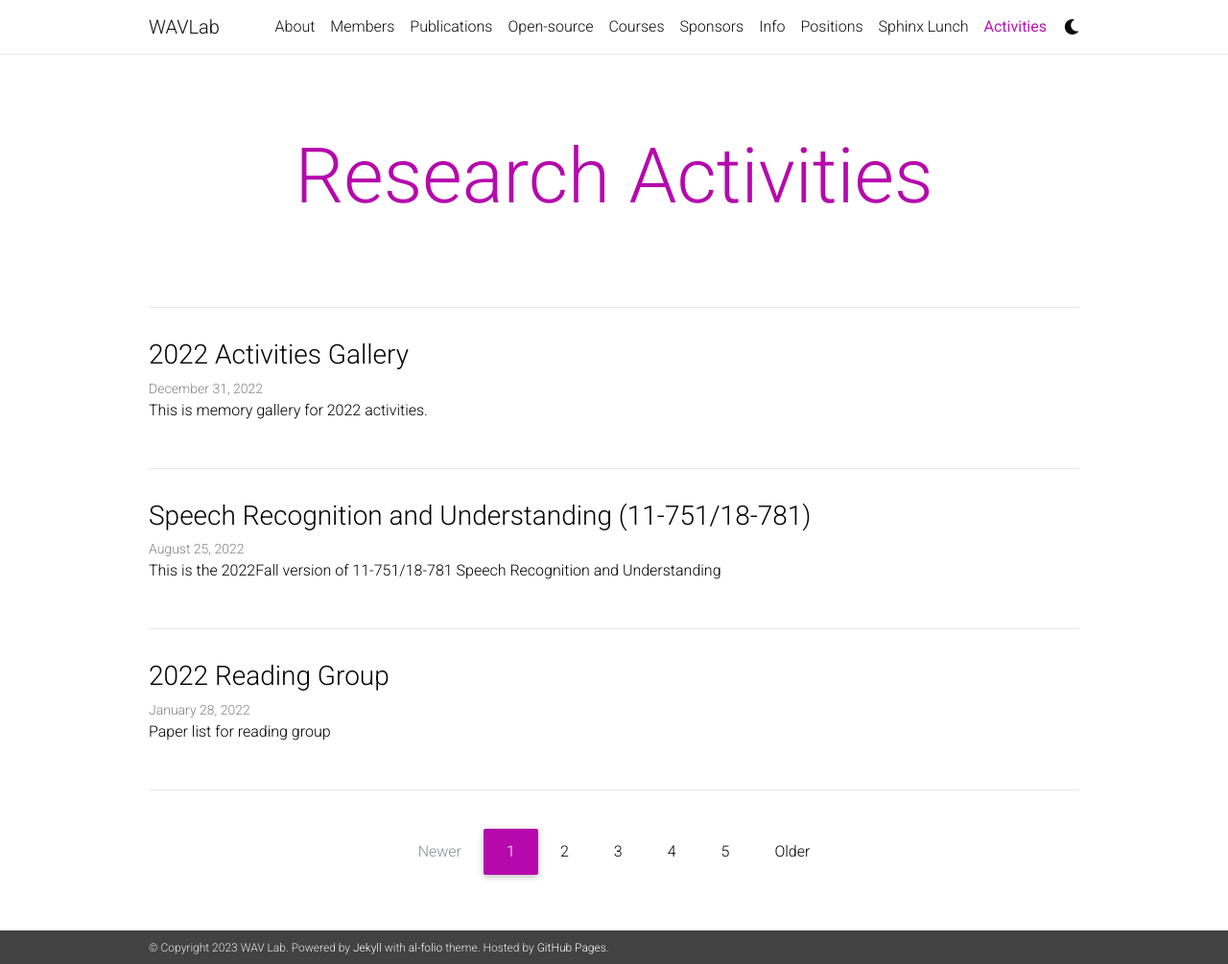
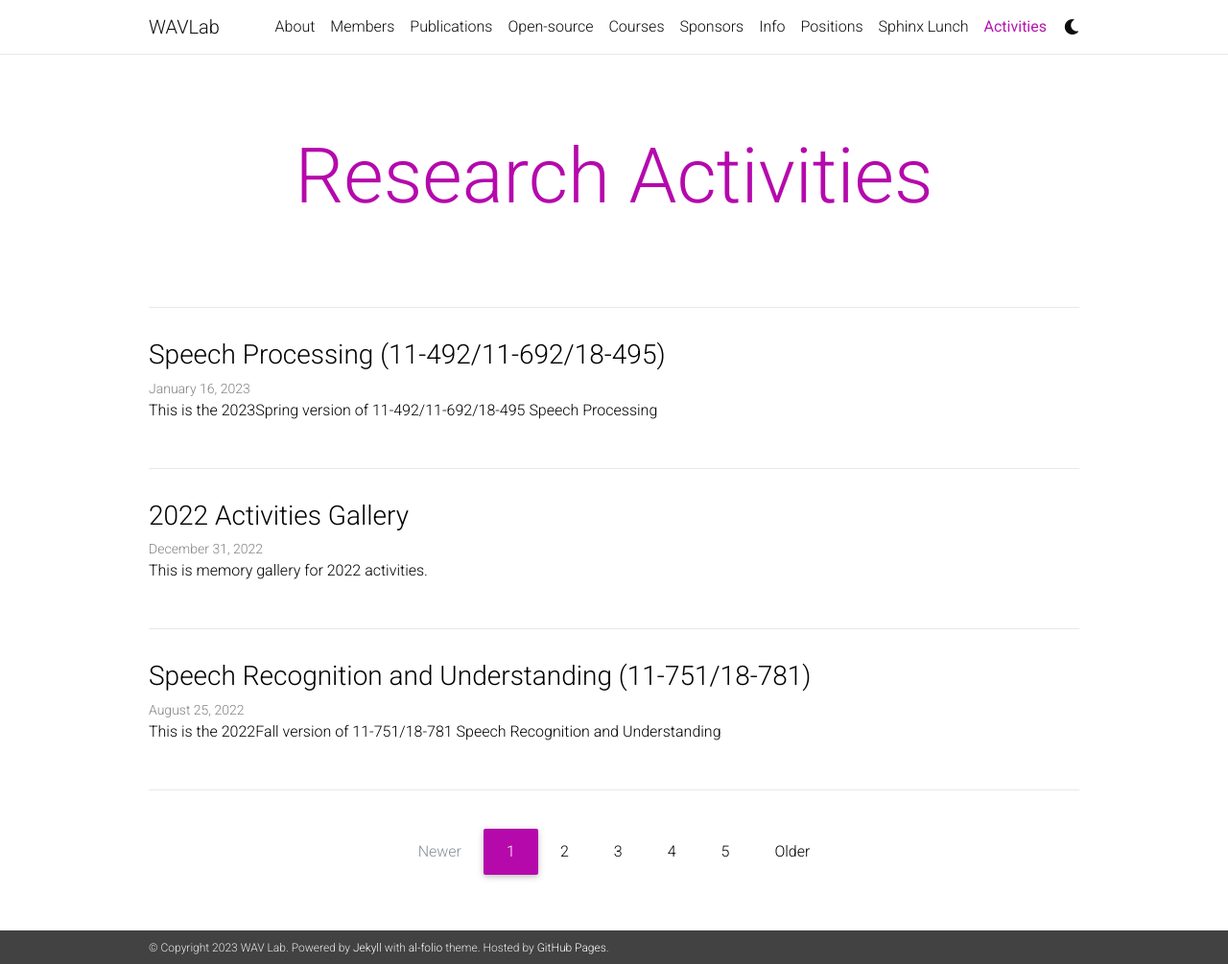
Before and after one commit to shinjiwlab/shinjiwlab.github.io, a Jekyll site: the page built from blog/index.html, in a window 1280 px wide and 1005 px high. Shown: the whole window at 96% size. Built offline with Jekyll 4.4.1, drawn with Linux system fonts in a browser that asks for light colours; nearby versions of some CDN libraries; the list of posts is cut into pages by our own code; a style sheet for code colours, icons or effects is not loaded.

Commit message:
add course info

```diff
--- a/_pages/courses.md
+++ b/_pages/courses.md
@@ -10,3 +10,4 @@ order: 5
 ### 2022 Fall
 
 * [Speech Recognition and Understanding (11-751)](https://shinjiwlab.github.io/activities/2022/11751-2022f/)
+* [Speech Processing (11-692)](https://shinjiwlab.github.io/activities/2022/11692-2023s/)
--- /dev/null
+++ b/_posts/2022-01-16-11692-2023s.md
@@ -0,0 +1,220 @@
+---
+layout: post
+title: Speech Processing (11-492/11-692/18-495)
+description: This is the 2023Spring version of 11-492/11-692/18-495 Speech Processing
+date: 2023-01-16 09:00:00-0800
+comments: false
+---
+
+<!---
+### The Course Overview
+
+Description here
+--->
+
+### Course Logistics
+
+* <strong>Instructor</strong>: Shinji Watanabe
+* <strong>TAs</strong>: Jiatong Shi, Siddhant Arora
+* <strong>Time</strong>: MW 3:30PM -- 4:50PM
+* <strong>Location</strong>: GHC 4211
+* <strong>Discussion</strong>: [Piazza](https://piazza.com/class/ld0g7kv1zw521b)
+
+<!---
+### Course Objectives
+--->
+
+### Grading
+
+- Grading policies
+  - Student presentation
+  - Assignments
+  - Term Project
+
+- We will use [gradescope](https://www.gradescope.com/courses/496788)
+
+### Syllable
+- This is a tentative schedule.
+- The slides will be uploaded right before the lecture (in piazza).
+- The vidoes will be uploaded irregulaly after the lecture due to the edit process (in piazza).
+
+<table class="table">
+  <thead>
+    <tr>
+      <th scope="col">Date</th>
+      <th scope="col">Lecture</th>
+      <th scope="col">Topics</th>
+      <th scope="col">Slides/Videos</th>
+    </tr>
+  </thead>
+  <tbody>
+    <tr>
+      <th scope="row">1/16</th>
+      <td>Course overview</td>
+      <td>Course explanation and introduction</td>
+      <td></td>
+    </tr>
+    <tr>
+      <th scope="row">1/23</th>
+      <td>Speech processing overview</td>
+      <td></td>
+      <td></td>
+    </tr>
+    <tr>
+      <th scope="row">1/25</th>
+      <td>Speech recognition part I</td>
+      <td></td>
+      <td></td>
+    </tr>
+    <tr>
+      <th scope="row">1/30</th>
+      <td>ESPnet tutorial I</td>
+      <td></td>
+      <td></td>
+    </tr>
+    <tr>
+      <th scope="row">2/1</th>
+      <td>ESPnet tutorial II</td>
+      <td></td>
+      <td></td>
+    </tr>
+    <tr>
+      <th scope="row">2/6</th>
+      <td>Speech recognition part II</td>
+      <td></td>
+      <td></td>
+    </tr>
+    <tr>
+      <th scope="row">2/8</th>
+      <td>SSL models for speech recognition</td>
+      <td></td>
+      <td></td>
+    </tr>
+    <tr>
+      <th scope="row">2/13</th>
+      <td>Speaker Recognition</td>
+      <td></td>
+      <td></td>
+    </tr>
+    <tr>
+      <th scope="row">2/15</th>
+      <td>Speaker Diarization</td>
+      <td></td>
+      <td></td>
+    </tr>
+    <tr>
+      <th scope="row">2/20</th>
+      <td>Language model</td>
+      <td></td>
+      <td></td>
+    </tr>
+    <tr>
+      <th scope="row">2/22</th>
+      <td>Database, Data preparation</td>
+      <td></td>
+      <td></td>
+    </tr>
+    <tr>
+      <th scope="row">2/27</th>
+      <td>Multi-speaker ASR</td>
+      <td></td>
+      <td></td>
+    </tr>
+     <tr>
+      <th scope="row">3/1</th>
+      <td>Midterm project event</td>
+      <td></td>
+      <td></td>
+    </tr>
+    <tr>
+      <th scope="row">3/13</th>
+      <td> Multilingual speech recognition</td>
+      <td></td>
+      <td></td>
+    </tr>
+    <tr>
+      <th scope="row">3/15</th>
+      <td>Speech translation</td>
+      <td></td>
+      <td></td>
+    </tr>
+    <tr>
+      <th scope="row">3/20</th>
+      <td>Speech/audio classification</td>
+      <td></td>
+      <td></td>
+    </tr>
+    <tr>
+      <th scope="row">3/22</th>
+      <td>Spoken language understanding</td>
+      <td></td>
+      <td></td>
+    </tr>
+     <tr>
+      <th scope="row">3/27</th>
+      <td>Single-channel speech enhancement</td>
+      <td></td>
+      <td></td>
+    </tr>
+    <tr>
+      <th scope="row">3/29</th>
+      <td>Multi-channel speech enhancement</td>
+      <td></td>
+      <td></td>
+    </tr>
+    <tr>
+      <th scope="row">4/3</th>
+      <td>Text to speech (text2mel)</td>
+      <td></td>
+      <td></td>
+    </tr>
+    <tr>
+      <th scope="row">4/5</th>
+      <td>Text to speech (vocoder, joint model)</td>
+      <td></td>
+      <td></td>
+    </tr>
+    <tr>
+      <th scope="row">4/10</th>
+      <td>System I: speech-to-speech translation</td>
+      <td></td>
+      <td></td>
+    </tr>
+    <tr>
+      <th scope="row">4/12</th>
+      <td>System II: spoken dialog system</td>
+      <td></td>
+      <td></td>
+    </tr>
+    <tr>
+      <th scope="row">4/17</th>
+      <td>Guest lecture</td>
+      <td></td>
+      <td></td>
+    </tr>
+    <tr>
+      <th scope="row">4/19</th>
+      <td>Guest lecture</td>
+      <td></td>
+      <td></td>
+    </tr>
+    <tr>
+      <th scope="row">4/24</th>
+      <td>Project event I</td>
+      <td></td>
+      <td></td>
+    </tr>
+    <tr>
+      <th scope="row">4/26</th>
+      <td>Project event II</td>
+      <td></td>
+      <td></td>
+    </tr>
+  </tbody>
+</table>
+
+
+
+### Assignments
+
+Will be announced during the course
```
Also changed, not shown: 1 other file.
